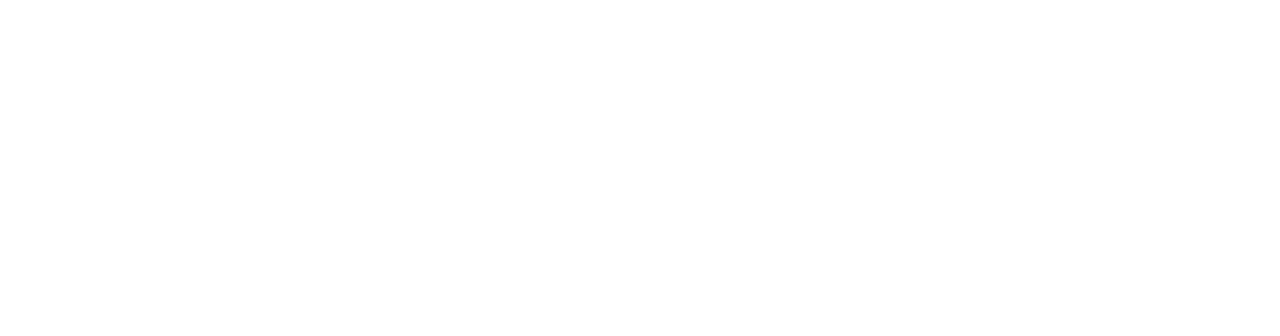
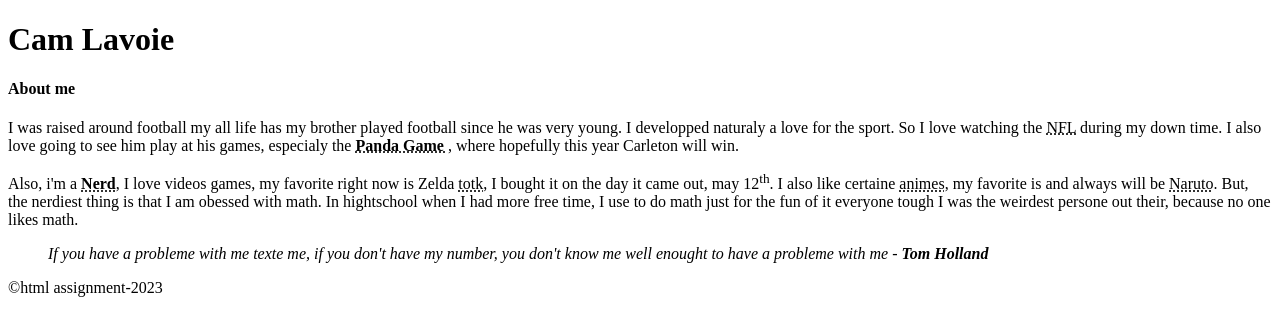
Before and after one commit to lavo0194/lavo0194.github.io, a plain HTML site: page html-assignment/index.html in a window 1280 px wide. Drawn offline with Linux system fonts and the light colour scheme.

Commit message:
assigment 1

```diff
--- a/html-assignment/index.html
+++ b/html-assignment/index.html
@@ -6,6 +6,19 @@
     <title>lavo0194 HTML Assignment</title>
 </head>
 <body>
+    <h1> Cam Lavoie</h1>
+    <main>
+        <article> <h4>About me </h4> </article>
+        <p> I was raised around football my all life has my brother played football since he was very young. I developped naturaly a love for the sport. So I love watching the <abbr title="National Football League"> NFL</abbr> during my down time. I also love going to see him play at his games, especialy the <abbr title="A annual traditional football game between the cross-town rivals (OttawaU and Carleton) "> <strong>Panda Game </strong> </abbr>, where hopefully this year Carleton will win.</p>
+        <p> Also, i'm a <abbr title="A person who is very knowledgable and enthusiastic about certain subjects "> <strong> Nerd</strong></abbr>, I love videos games, my favorite right now is Zelda <abbr title="Tears of the Kingdome (name of the video game)"> totk</abbr>, I bought it on the day it came out, may 12<sup>th</sup>. I also like certaine <abbr title=" a style of japanesse animation"> animes</abbr>, my favorite is and always will be <abbr title="name of a very popular anime"> Naruto</abbr>. But, the nerdiest thing is that I am obessed with math. In hightschool when I had more free time, I use to do math just for the fun of it everyone tough I was the weirdest persone out their, because no one likes math. </p>
+
+    </main>
+    <blockquote>
+    <em>If you have a probleme with me texte me, if you don't have my number, you don't know me well enought to have a probleme with me </em> -<cite> <strong> Tom Holland </strong></cite>
+    </blockquote>
+    <footer> &copy;html assignment-2023 </footer>
+
+
 
 
 
```
